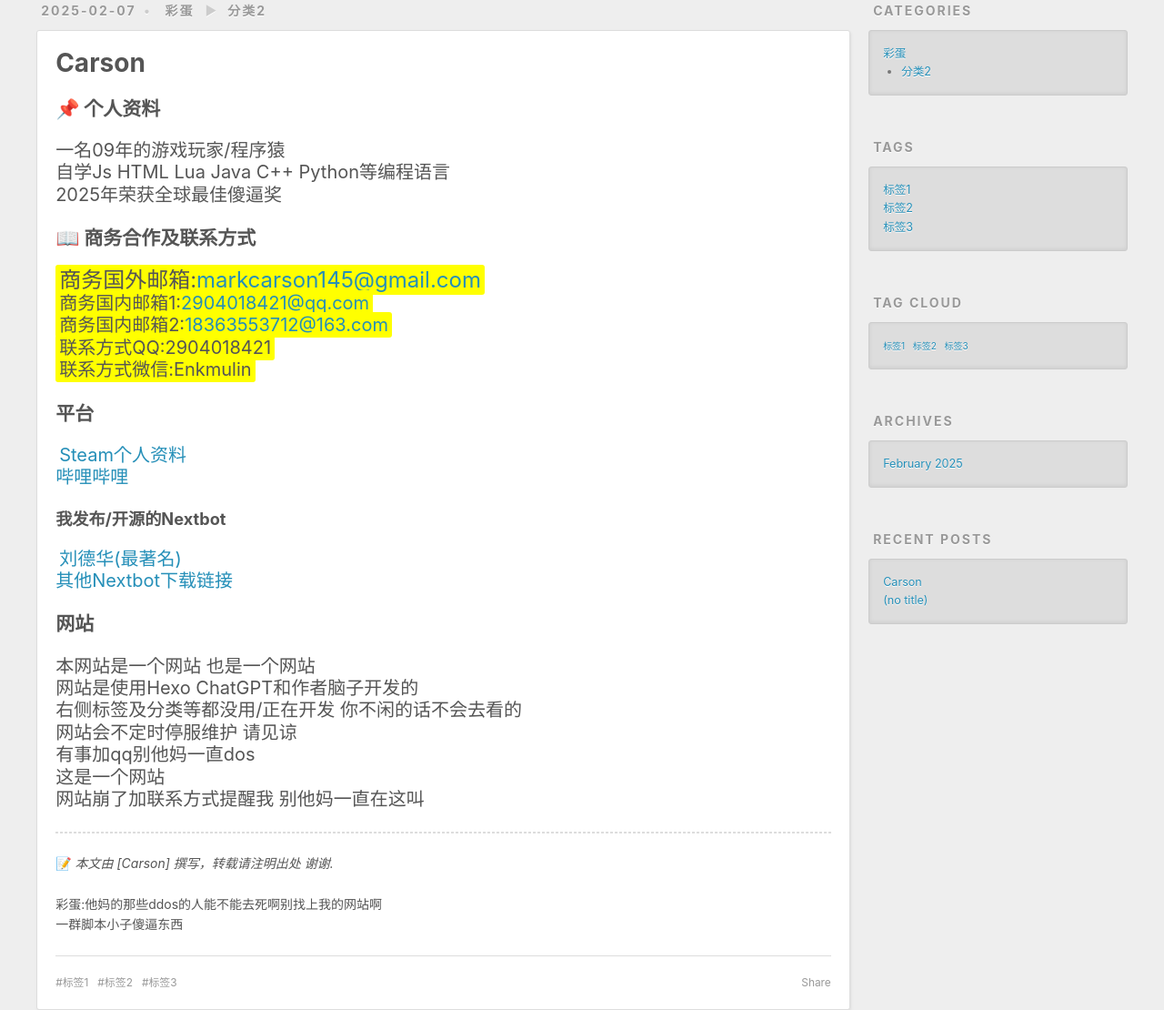
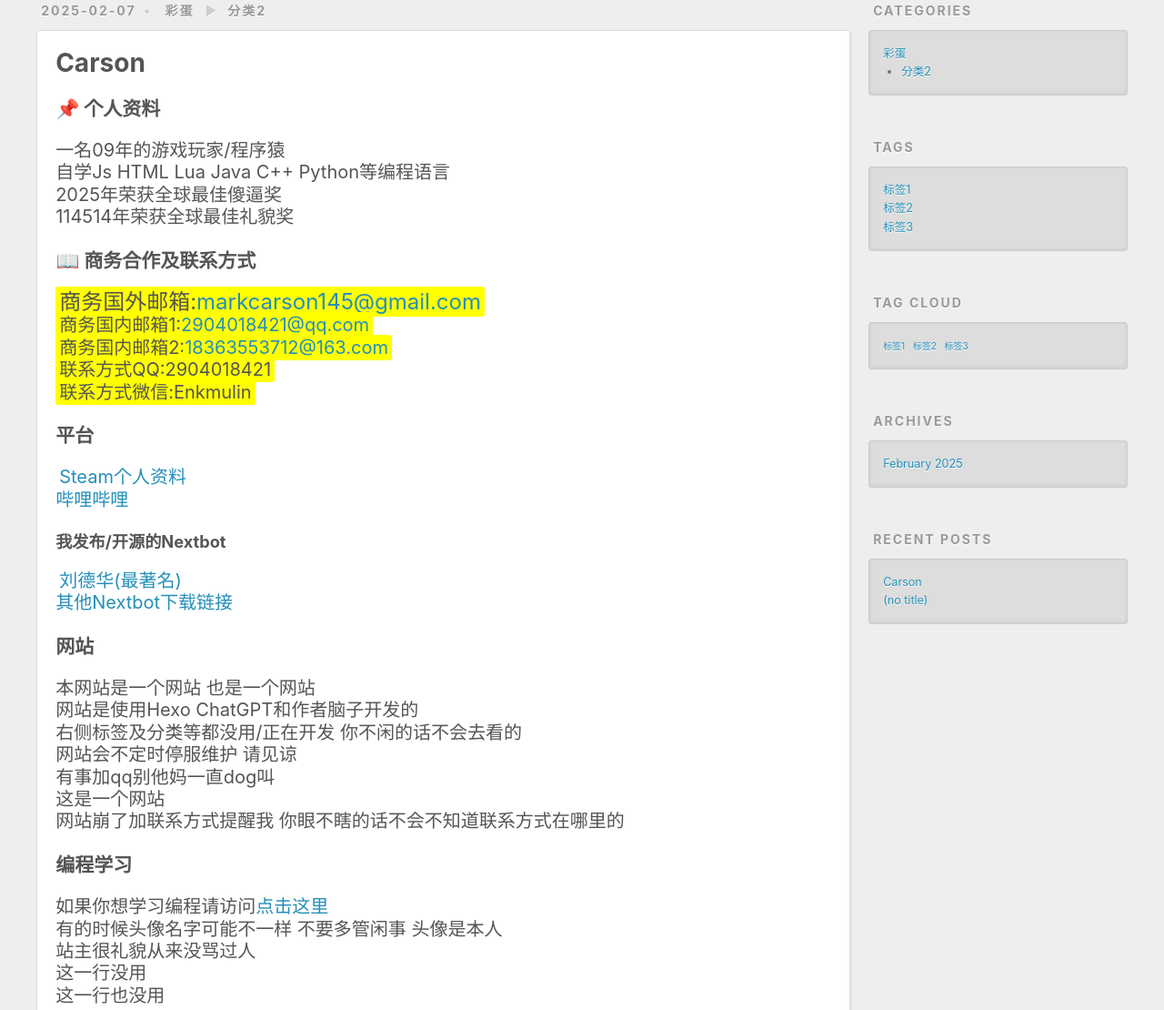
Before and after one commit to carson1145141919810/carson1145141919810.github.io, a plain HTML site: page index.html in a window 1280 px wide. Shown: the part 346-1456 px from the top of the page at 91% size. Drawn offline with Linux system fonts and the light colour scheme.

Commit message:
Site updated: 2025-02-10 13:28:40

```diff
--- a/index.html
+++ b/index.html
@@ -95,11 +95,12 @@
 
     <div class="e-content article-entry" itemprop="articleBody">
 
-        <h2 id="📌-个人资料"><a href="#📌-个人资料" class="headerlink" title="📌 个人资料"></a>📌 个人资料</h2><p><span style="font-size: 20px;">一名09年的游戏玩家&#x2F;程序猿<br>自学Js HTML Lua  Java C++ Python等编程语言<br>2025年荣获全球最佳傻逼奖</span></p>
-<h2 id="📖-商务合作及联系方式"><a href="#📖-商务合作及联系方式" class="headerlink" title="📖 商务合作及联系方式"></a>📖 商务合作及联系方式</h2><p><span style="font-size: 24px; background-color: yellow; padding: 2px 4px; border-radius: 3px;">商务国外邮箱:<a href="mailto:&#x6d;&#x61;&#x72;&#x6b;&#99;&#x61;&#x72;&#x73;&#111;&#110;&#x31;&#x34;&#53;&#x40;&#x67;&#109;&#x61;&#x69;&#108;&#x2e;&#x63;&#111;&#x6d;">&#x6d;&#x61;&#x72;&#x6b;&#99;&#x61;&#x72;&#x73;&#111;&#110;&#x31;&#x34;&#53;&#x40;&#x67;&#109;&#x61;&#x69;&#108;&#x2e;&#x63;&#111;&#x6d;</a></span><br><span style="font-size: 20px; background-color: yellow; padding: 2px 4px; border-radius: 3px;">商务国内邮箱1:<a href="mailto:&#50;&#57;&#48;&#x34;&#48;&#49;&#x38;&#52;&#50;&#49;&#x40;&#113;&#x71;&#x2e;&#x63;&#111;&#x6d;">&#50;&#57;&#48;&#x34;&#48;&#49;&#x38;&#52;&#50;&#49;&#x40;&#113;&#x71;&#x2e;&#x63;&#111;&#x6d;</a></span><br><span style="font-size: 20px; background-color: yellow; padding: 2px 4px; border-radius: 3px;">商务国内邮箱2:<a href="mailto:&#x31;&#x38;&#x33;&#54;&#x33;&#x35;&#53;&#x33;&#x37;&#x31;&#x32;&#64;&#x31;&#x36;&#x33;&#46;&#x63;&#x6f;&#x6d;">&#x31;&#x38;&#x33;&#54;&#x33;&#x35;&#53;&#x33;&#x37;&#x31;&#x32;&#64;&#x31;&#x36;&#x33;&#46;&#x63;&#x6f;&#x6d;</a></span><br><span style="font-size: 20px; background-color: yellow; padding: 2px 4px; border-radius: 3px;">联系方式QQ:2904018421</span><br><span style="font-size: 20px; background-color: yellow; padding: 2px 4px; border-radius: 3px;">联系方式微信:Enkmulin</span></p>
+        <h2 id="📌-个人资料"><a href="#📌-个人资料" class="headerlink" title="📌 个人资料"></a>📌 个人资料</h2><p><span style="font-size: 20px;">一名09年的游戏玩家&#x2F;程序猿<br>自学Js HTML Lua  Java C++ Python等编程语言<br>2025年荣获全球最佳傻逼奖<br>114514年荣获全球最佳礼貌奖</span></p>
+<h2 id="📖-商务合作及联系方式"><a href="#📖-商务合作及联系方式" class="headerlink" title="📖 商务合作及联系方式"></a>📖 商务合作及联系方式</h2><p><span style="font-size: 24px; background-color: yellow; padding: 2px 4px; border-radius: 3px;">商务国外邮箱:<a href="mailto:&#109;&#x61;&#x72;&#107;&#x63;&#x61;&#114;&#115;&#111;&#x6e;&#49;&#x34;&#53;&#64;&#103;&#109;&#x61;&#105;&#x6c;&#46;&#x63;&#111;&#x6d;">&#109;&#x61;&#x72;&#107;&#x63;&#x61;&#114;&#115;&#111;&#x6e;&#49;&#x34;&#53;&#64;&#103;&#109;&#x61;&#105;&#x6c;&#46;&#x63;&#111;&#x6d;</a></span><br><span style="font-size: 20px; background-color: yellow; padding: 2px 4px; border-radius: 3px;">商务国内邮箱1:<a href="mailto:&#50;&#57;&#48;&#x34;&#x30;&#49;&#56;&#x34;&#50;&#x31;&#64;&#x71;&#113;&#x2e;&#x63;&#111;&#109;">&#50;&#57;&#48;&#x34;&#x30;&#49;&#56;&#x34;&#50;&#x31;&#64;&#x71;&#113;&#x2e;&#x63;&#111;&#109;</a></span><br><span style="font-size: 20px; background-color: yellow; padding: 2px 4px; border-radius: 3px;">商务国内邮箱2:<a href="mailto:&#49;&#x38;&#51;&#54;&#51;&#x35;&#53;&#x33;&#55;&#x31;&#50;&#x40;&#x31;&#x36;&#51;&#46;&#x63;&#111;&#x6d;">&#49;&#x38;&#51;&#54;&#51;&#x35;&#53;&#x33;&#55;&#x31;&#50;&#x40;&#x31;&#x36;&#51;&#46;&#x63;&#111;&#x6d;</a></span><br><span style="font-size: 20px; background-color: yellow; padding: 2px 4px; border-radius: 3px;">联系方式QQ:2904018421</span><br><span style="font-size: 20px; background-color: yellow; padding: 2px 4px; border-radius: 3px;">联系方式微信:Enkmulin</span></p>
 <h2 id="平台"><a href="#平台" class="headerlink" title="平台"></a>平台</h2><p><span style="font-size: 20px;; padding: 2px 4px; border-radius: 3px;"><a target="_blank" rel="noopener" href="https://steamcommunity.com/id/ccsn/">Steam个人资料</a><br><a target="_blank" rel="noopener" href="https://space.bilibili.com/1431559735?spm_id_from=333.1007.0.0">哔哩哔哩</a></span></p>
 <h3 id="我发布-开源的Nextbot"><a href="#我发布-开源的Nextbot" class="headerlink" title="我发布&#x2F;开源的Nextbot"></a>我发布&#x2F;开源的Nextbot</h3><p><span style="font-size: 20px; padding: 2px 4px; border-radius: 3px;"><a target="_blank" rel="noopener" href="https://gitee.com/carsonnnn/nextbot">刘德华(最著名)</a><br><a target="_blank" rel="noopener" href="https://steamcommunity.com/id/ccsn/myworkshopfiles/">其他Nextbot下载链接</a><br></span></p>
-<h2 id="网站"><a href="#网站" class="headerlink" title="网站"></a>网站</h2><p><span style="font-size: 20px;">本网站是一个网站 也是一个网站</span><br><span style="font-size: 20px;">网站是使用Hexo ChatGPT和作者脑子开发的</span><br><span style="font-size: 20px;">右侧标签及分类等都没用&#x2F;正在开发 你不闲的话不会去看的</span><br><span style="font-size: 20px;">网站会不定时停服维护 请见谅</span><br><span style="font-size: 20px;">有事加qq别他妈一直dos</span><br><span style="font-size: 20px;">这是一个网站</span><br><span style="font-size: 20px;">网站崩了加联系方式提醒我 别他妈一直在这叫</span></p>
+<h2 id="网站"><a href="#网站" class="headerlink" title="网站"></a>网站</h2><p><span style="font-size: 20px;">本网站是一个网站 也是一个网站</span><br><span style="font-size: 20px;">网站是使用Hexo ChatGPT和作者脑子开发的</span><br><span style="font-size: 20px;">右侧标签及分类等都没用&#x2F;正在开发 你不闲的话不会去看的</span><br><span style="font-size: 20px;">网站会不定时停服维护 请见谅</span><br><span style="font-size: 20px;">有事加qq别他妈一直dog叫</span><br><span style="font-size: 20px;">这是一个网站</span><br><span style="font-size: 20px;">网站崩了加联系方式提醒我 你眼不瞎的话不会不知道联系方式在哪里的</span></p>
+<h2 id="编程学习"><a href="#编程学习" class="headerlink" title="编程学习"></a>编程学习</h2><p><span style="font-size: 20px;">如果你想学习编程请访问<a target="_blank" rel="noopener" href="https://imgse.com/i/pEnM7RS">点击这里</a></span><br><span style="font-size: 20px;">有的时候头像名字可能不一样 不要多管闲事 头像是本人</span><br><span style="font-size: 20px;">站主很礼貌从来没骂过人</span><br><span style="font-size: 20px;">这一行没用</span><br><span style="font-size: 20px;">这一行也没用</span></p>
 <hr>
 <p>📝 <em>本文由 [Carson] 撰写，转载请注明出处 谢谢.</em></p>
 <p>彩蛋:他妈的那些ddos的人能不能去死啊别找上我的网站啊<br>     一群脚本小子傻逼东西</p>
@@ -107,7 +108,7 @@
 
     </div>
     <footer class="article-footer">
-      <a data-url="http://example.com/2025/02/07/Me/" data-id="cm6us66kh00001guohbpk3x71" data-title="Carson" class="article-share-link"><span class="fa fa-share">Share</span></a>
+      <a data-url="http://example.com/2025/02/07/Me/" data-id="cm6ym4g11000090uofj1rdtq9" data-title="Carson" class="article-share-link"><span class="fa fa-share">Share</span></a>
 
 
 
@@ -138,7 +139,7 @@
 
     </div>
     <footer class="article-footer">
-      <a data-url="http://example.com/2025/02/07/%E5%BD%A9%E8%9B%8B/" data-id="cm6us66kk00011guo2e7p9gh5" data-title="" class="article-share-link"><span class="fa fa-share">Share</span></a>
+      <a data-url="http://example.com/2025/02/07/%E5%BD%A9%E8%9B%8B/" data-id="cm6ym4g15000190uodgfh4gc2" data-title="" class="article-share-link"><span class="fa fa-share">Share</span></a>
 
 
 
```
Also changed, not shown: 2025/02/07/Me/index.html (+6 -5 lines), 2025/02/07/彩蛋/index.html (+1 -1 lines).
